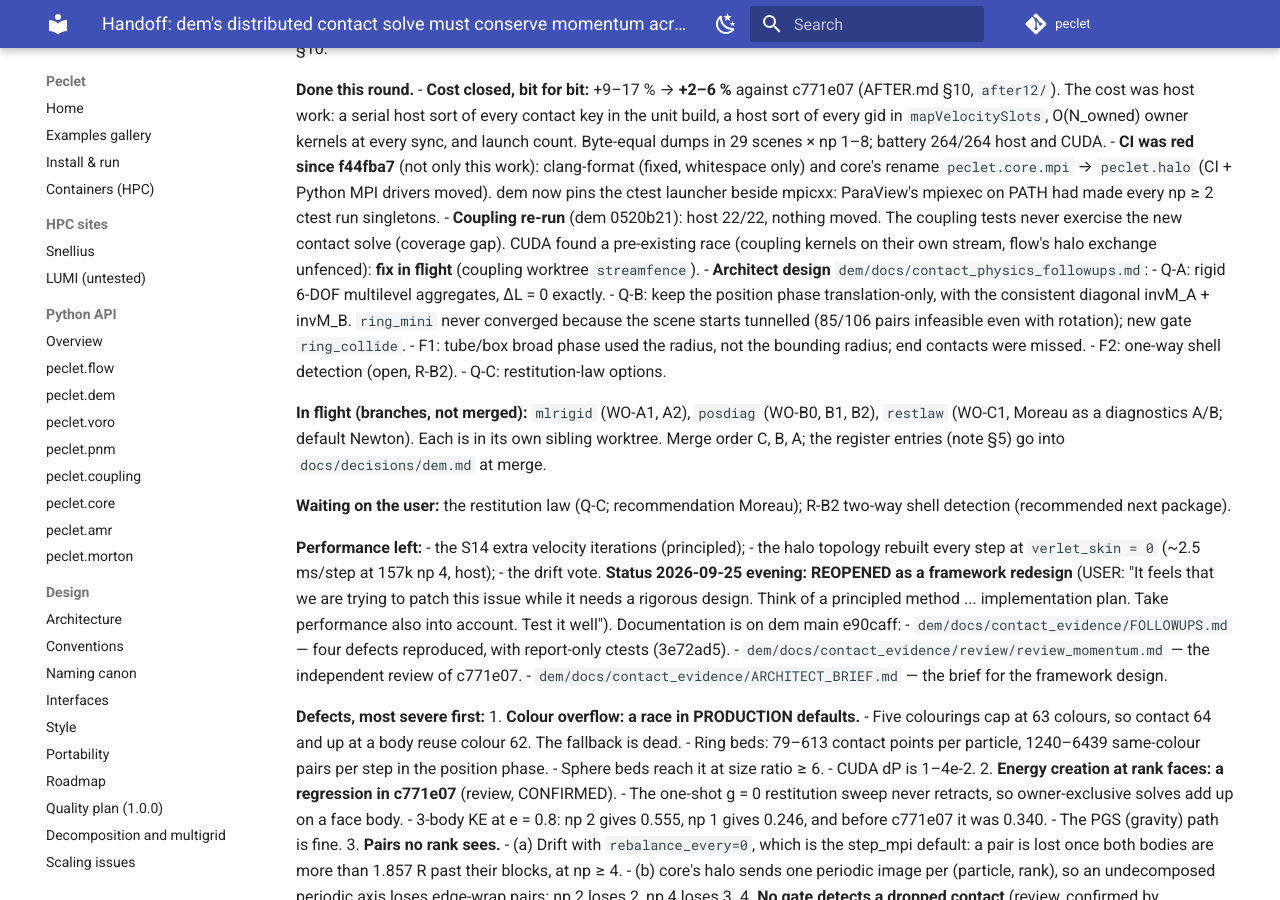
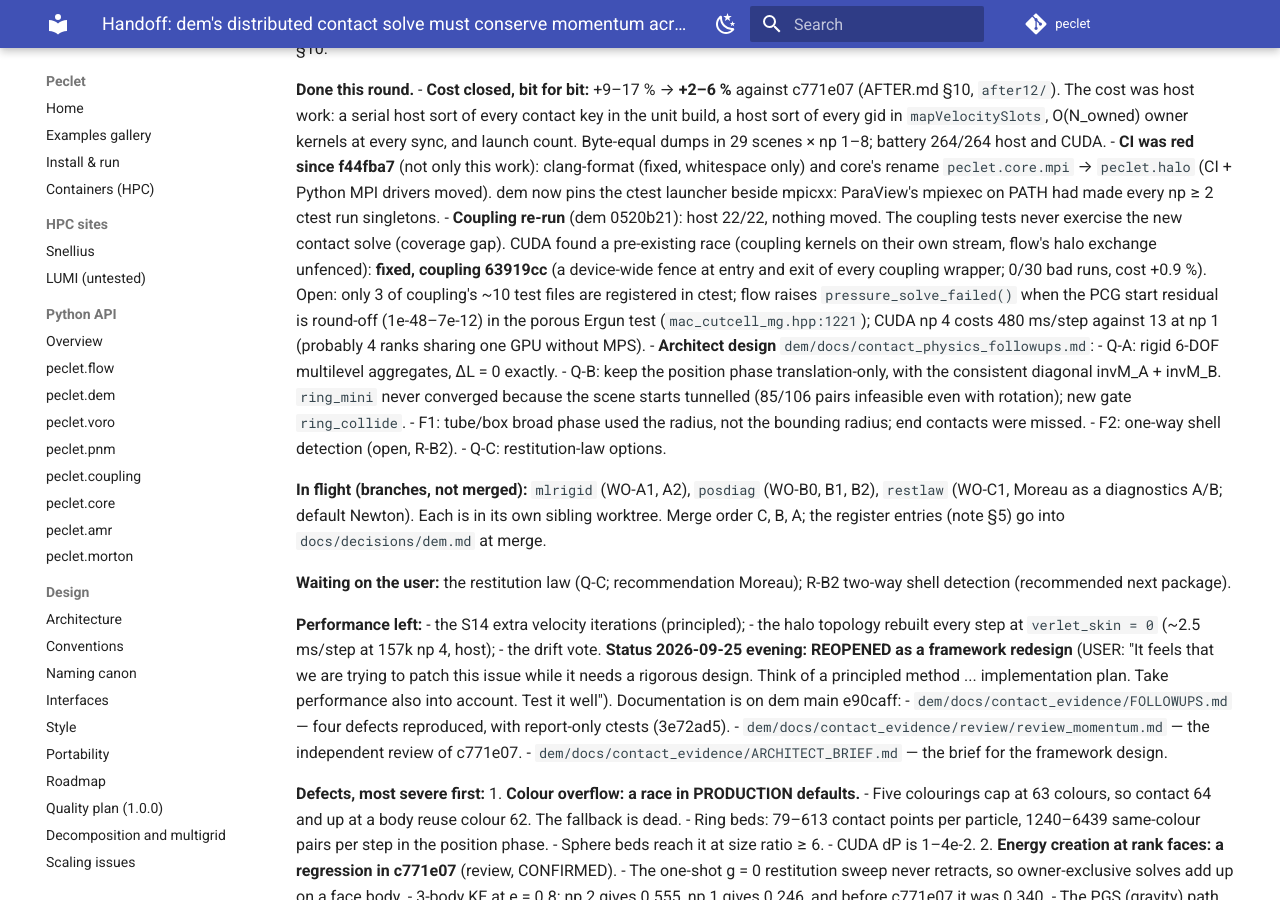
Before and after one commit to computational-chemical-engineering/peclet, an MkDocs documentation site: the page built from docs/HANDOFF_DEM_MPI_MOMENTUM.md, in a window 1280 px wide and 900 px high, scrolled down 355 px. Built offline with MkDocs 1.6.1 and Material for MkDocs 9.7.7, drawn with Linux system fonts in a browser that asks for light colours; comment, search, counter and statistics services are not loaded.

Commit message:
coupling 63919cc: device-wide fence at every coupling wrapper's entry and exit (the CUDA stream race vs flow's halo exchange), tests device-agnostic, smoothing reference no longer overwritten; handoff
Co-Authored-By: Claude Opus 5.5 <noreply@anthropic.com>
Claude-Session: https://claude.ai/code/session_0145vVzMZ2ho61xpVzUerEZd

```diff
--- a/docs/HANDOFF_DEM_MPI_MOMENTUM.md
+++ b/docs/HANDOFF_DEM_MPI_MOMENTUM.md
@@ -19,7 +19,11 @@ published. Evidence: `dem/docs/contact_evidence/AFTER.md` §1–§10.
   launcher beside mpicxx: ParaView's mpiexec on PATH had made every np ≥ 2 ctest run singletons.
 - **Coupling re-run** (dem 0520b21): host 22/22, nothing moved. The coupling tests never exercise
   the new contact solve (coverage gap). CUDA found a pre-existing race (coupling kernels on their
-  own stream, flow's halo exchange unfenced): **fix in flight** (coupling worktree `streamfence`).
+  own stream, flow's halo exchange unfenced): **fixed, coupling 63919cc** (a device-wide fence at
+  entry and exit of every coupling wrapper; 0/30 bad runs, cost +0.9 %). Open: only 3 of coupling's
+  ~10 test files are registered in ctest; flow raises `pressure_solve_failed()` when the PCG start
+  residual is round-off (1e-48–7e-12) in the porous Ergun test (`mac_cutcell_mg.hpp:1221`); CUDA
+  np 4 costs 480 ms/step against 13 at np 1 (probably 4 ranks sharing one GPU without MPS).
 - **Architect design** `dem/docs/contact_physics_followups.md`:
   - Q-A: rigid 6-DOF multilevel aggregates, ΔL = 0 exactly.
   - Q-B: keep the position phase translation-only, with the consistent diagonal invM_A + invM_B.
```
